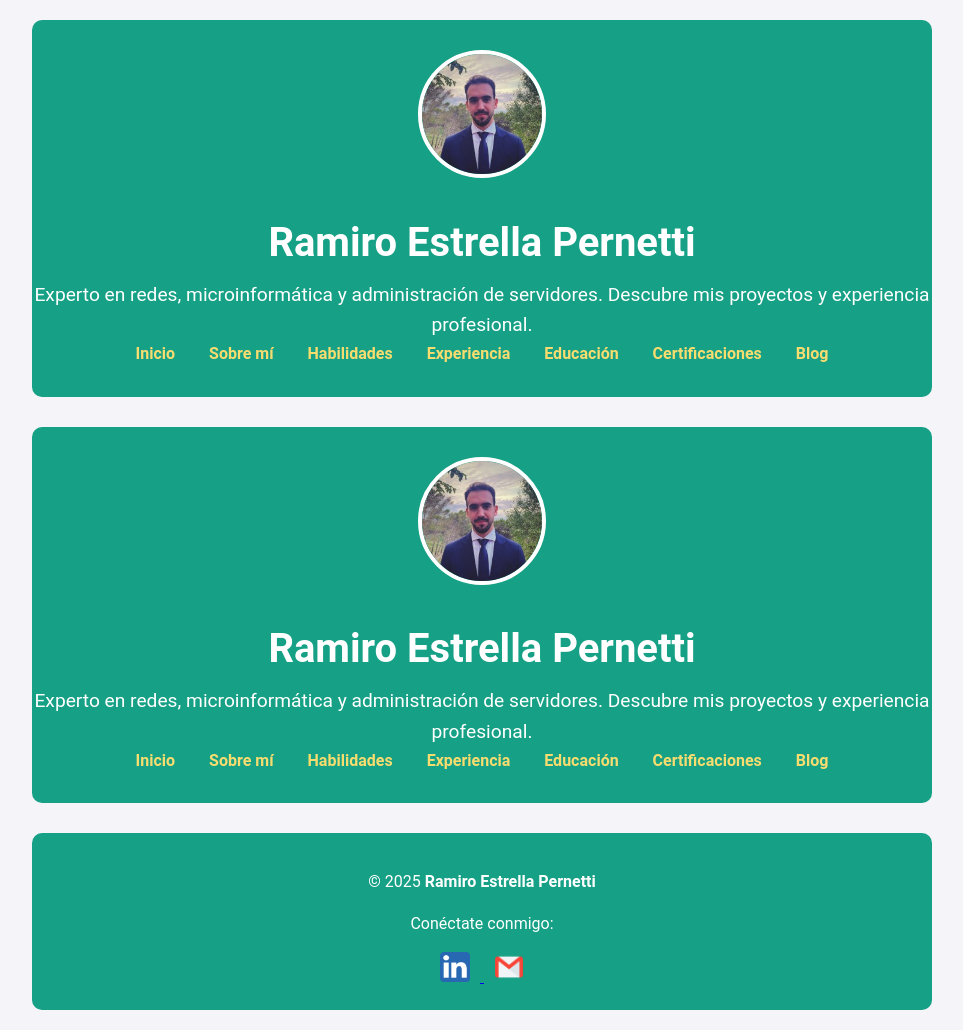
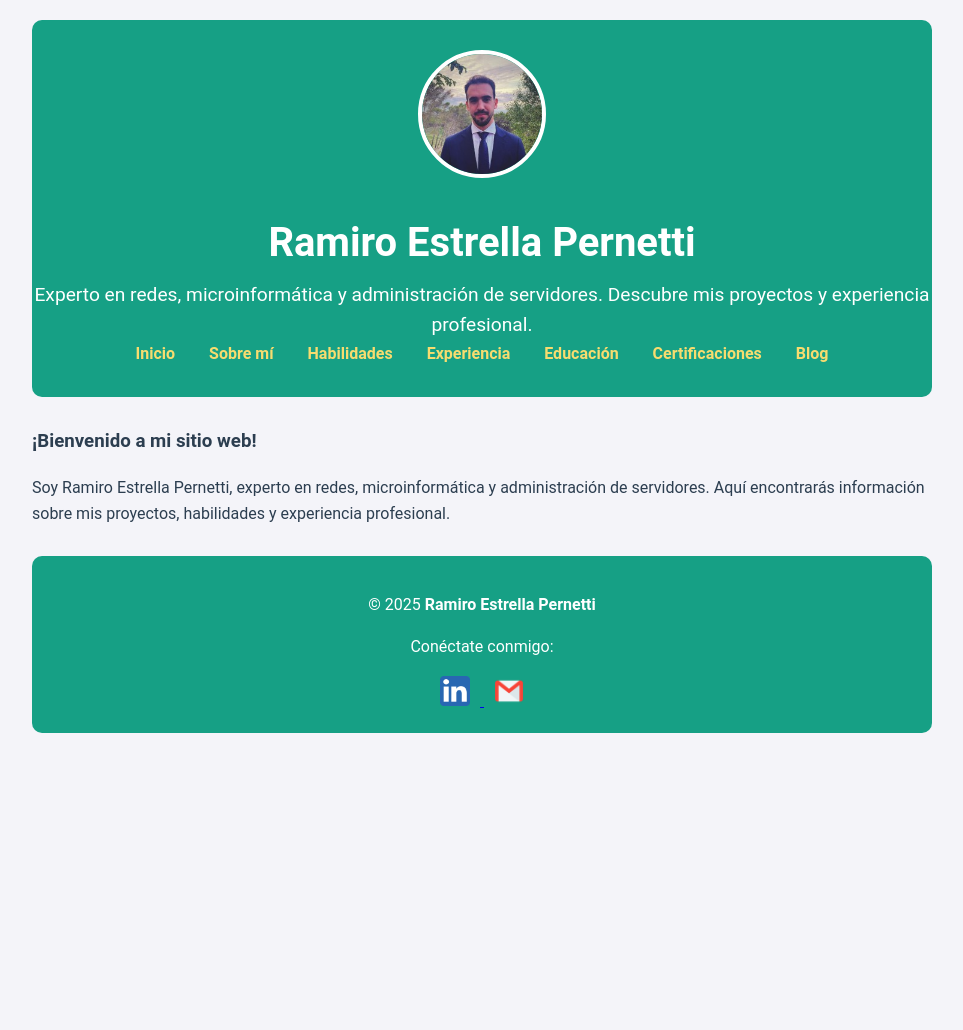
Before and after one commit to proxmy/ramiro_estrella_pernetti, a Jekyll site: the page built from index.md, in a window 1280 px wide. Shown: the whole page, without its empty margins (158-1121 px from the left). Built offline with Jekyll 4.4.1, drawn with Linux system fonts in a browser that asks for light colours; our own code applies the rules of GitHub Pages for plain Markdown files; after the commit the page ends 900 px from its top, so only the background shows below that.

Commit message:
Update index.md

```diff
--- a/index.md
+++ b/index.md
@@ -1,14 +1,8 @@
-<header>
-  <img src="{{ site.baseurl }}/assets/images/profile.jpg" alt="Foto de perfil">
-  <h1>{{ site.title }}</h1>
-  <p>{{ site.description }}</p>
-  <nav>
-    <a href="{{ site.baseurl }}/">Inicio</a>
-    <a href="{{ site.baseurl }}/about/">Sobre mí</a>
-    <a href="{{ site.baseurl }}/skills/">Habilidades</a>
-    <a href="{{ site.baseurl }}/experience/">Experiencia</a>
-    <a href="{{ site.baseurl }}/education/">Educación</a>
-    <a href="{{ site.baseurl }}/certifications/">Certificaciones</a>
-    <a href="{{ site.baseurl }}/blog/">Blog</a>
-  </nav>
-</header>
+---
+layout: default
+title: "Inicio"
+---
+
+### ¡Bienvenido a mi sitio web!
+
+Soy Ramiro Estrella Pernetti, experto en redes, microinformática y administración de servidores. Aquí encontrarás información sobre mis proyectos, habilidades y experiencia profesional.
```
